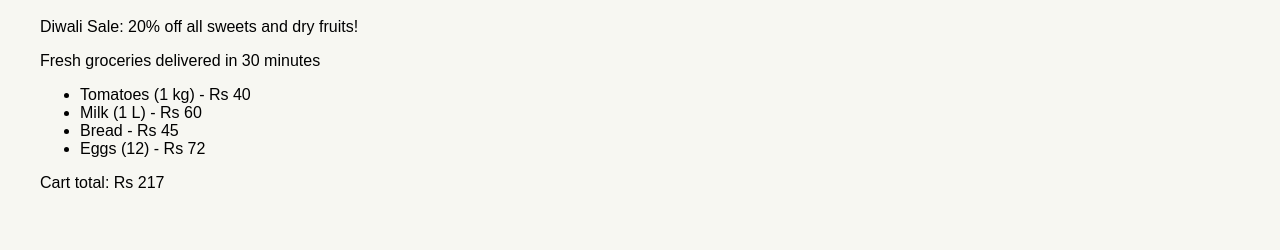
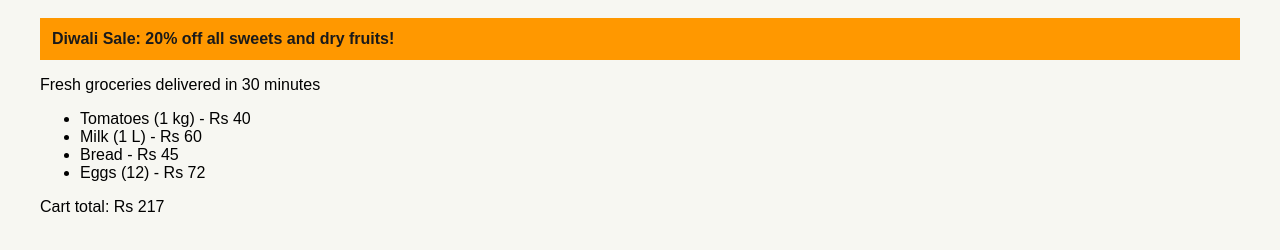
Before and after one commit to pwc322/freshcart-store, a plain HTML site: page index.html in a window 1280 px wide. Shown: the part 80-330 px from the top of the page. Drawn offline with Linux system fonts and the light colour scheme.

Commit message:
Style the Diwali banner

```diff
--- a/styles.css
+++ b/styles.css
@@ -1,2 +1,3 @@
 body { font-family: Arial, sans-serif; margin: 40px; background: #f7f7f2; }
 h1 { color: #2e7d32; }
+.banner { background: #ff9800; color: #1a1a1a; padding: 12px; font-weight: bold; }
```
Also changed, not shown: 3 other files.
